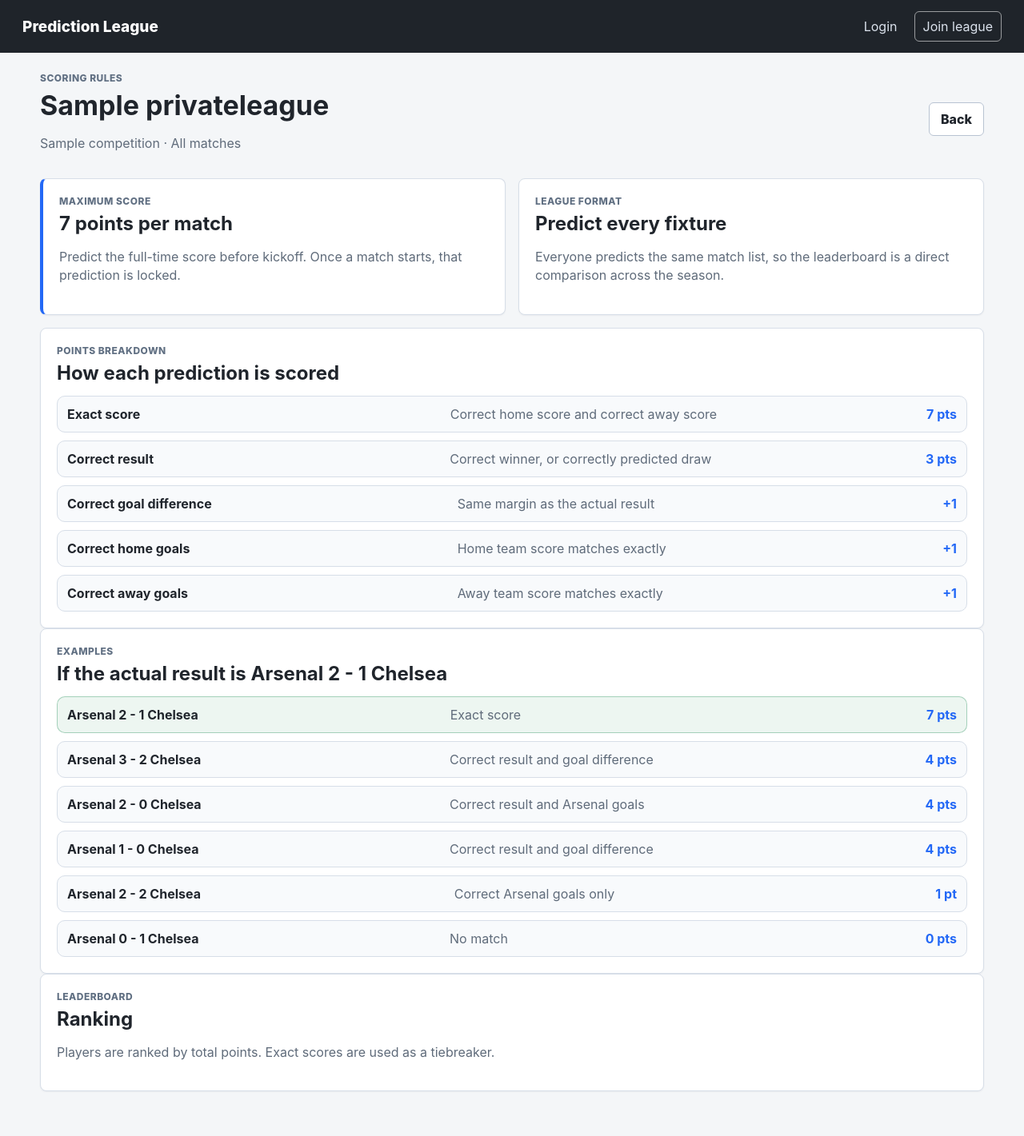
After one commit to soojh007/prediction-league-platform, a Django app: a page that uses templates/leagues/rules.html in a window 1280 px wide. The commit adds this page. Shown: the whole page at 80% size. Run offline with Django 4.2, Linux system fonts and the light colour scheme; tables that the repository leaves empty hold one stand-in row (values such as "Sample post").

Commit message:
Add league rules and organiser dashboard

```diff
--- a/leagues/urls.py
+++ b/leagues/urls.py
@@ -5,6 +5,7 @@ from . import views
 urlpatterns = [
     path('', views.home, name='home'),
     path('play/<slug:slug>/', views.public_league_landing, name='public_league_landing'),
+    path('play/<slug:slug>/rules/', views.league_rules, name='league_rules'),
     path('play/<slug:slug>/join/', views.join_public_league, name='join_public_league'),
     path('signup/', views.signup, name='signup'),
     path('dashboard/', views.dashboard, name='dashboard'),
--- a/leagues/views.py
+++ b/leagues/views.py
@@ -156,6 +156,22 @@ def public_league_landing(request, slug):
     return render_public_league_landing(request, league)
 
 
+def league_rules(request, slug):
+    league = get_object_or_404(
+        PrivateLeague.objects.select_related('competition'),
+        slug=slug,
+    )
+    is_league_member = (
+        request.user.is_authenticated
+        and not is_organiser(request.user)
+        and LeagueMembership.objects.filter(league=league, user=request.user).exists()
+    )
+    return render(request, 'leagues/rules.html', {
+        'league': league,
+        'is_league_member': is_league_member,
+    })
+
+
 def render_public_league_landing(request, league):
     is_league_member = (
         request.user.is_authenticated
@@ -298,7 +314,21 @@ def organiser_leagues(request):
         PrivateLeague.objects
         .filter(owner=request.user)
         .select_related('competition')
-        .prefetch_related('memberships')
+        .annotate(
+            player_count=models.Count('memberships', distinct=True),
+            team_count=models.Count('competition__teams', distinct=True),
+            match_count=models.Count('competition__matches', distinct=True),
+            upcoming_match_count=models.Count(
+                'competition__matches',
+                filter=models.Q(competition__matches__status=Match.Status.UPCOMING),
+                distinct=True,
+            ),
+            finished_match_count=models.Count(
+                'competition__matches',
+                filter=models.Q(competition__matches__status=Match.Status.FINISHED),
+                distinct=True,
+            ),
+        )
         .order_by('competition__name', 'name')
     )
 
--- a/static/leagues/styles.css
+++ b/static/leagues/styles.css
@@ -549,6 +549,51 @@ textarea {
     line-height: 1.4;
 }
 
+.rules-grid {
+    display: grid;
+    grid-template-columns: repeat(2, minmax(0, 1fr));
+    gap: 16px;
+    margin-bottom: 16px;
+}
+
+.rules-highlight {
+    border-left: 4px solid var(--primary);
+}
+
+.rules-table,
+.rules-examples {
+    display: grid;
+    gap: 10px;
+}
+
+.rules-row,
+.rules-example {
+    display: grid;
+    grid-template-columns: minmax(160px, 0.8fr) minmax(0, 1fr) auto;
+    gap: 12px;
+    align-items: center;
+    border: 1px solid var(--line);
+    border-radius: 10px;
+    background: #f8fafc;
+    padding: 12px;
+}
+
+.rules-row span,
+.rules-example span {
+    color: var(--muted);
+}
+
+.rules-row b,
+.rules-example b {
+    color: var(--primary);
+    white-space: nowrap;
+}
+
+.rules-example.exact {
+    border-color: rgba(30, 137, 83, 0.35);
+    background: rgba(30, 137, 83, 0.08);
+}
+
 .auth-links {
     display: grid;
     gap: 8px;
--- a/templates/leagues/home.html
+++ b/templates/leagues/home.html
@@ -53,6 +53,7 @@
                     </a>
                     <a class="secondary-button" href="{% url 'login' %}?league={{ league.slug }}">Player login</a>
                 {% endif %}
+                <a class="secondary-button" href="{% url 'league_rules' league.slug %}">Scoring rules</a>
             {% else %}
                 <a class="primary-button" href="#available-leagues">Choose a league</a>
                 <a class="secondary-button" href="{% url 'login' %}">Player login</a>
--- a/templates/leagues/league_detail.html
+++ b/templates/leagues/league_detail.html
@@ -11,6 +11,9 @@
         </div>
         <h1>{{ league.name }}</h1>
         <p>{{ league.get_prediction_mode_display }}</p>
+        <div class="hero-actions">
+            <a class="secondary-button" href="{% url 'league_rules' league.slug %}">Scoring rules</a>
+        </div>
     </div>
 </section>
 
--- /dev/null
+++ b/templates/leagues/rules.html
@@ -0,0 +1,141 @@
+{% extends "base.html" %}
+
+{% block title %}Scoring rules - {{ league.name }}{% endblock %}
+
+{% block content %}
+<section class="page-heading">
+    <div>
+        <p class="eyebrow">Scoring rules</p>
+        <h1>{{ league.name }}</h1>
+        <p class="helper-text">{{ league.competition.name }} · {{ league.get_prediction_mode_display }}</p>
+    </div>
+    {% if is_league_member %}
+        <a class="secondary-button" href="{{ league.get_absolute_url }}">Back to league</a>
+    {% else %}
+        <a class="secondary-button" href="{% url 'public_league_landing' league.slug %}">Back</a>
+    {% endif %}
+</section>
+
+<section class="rules-grid">
+    <div class="panel rules-highlight">
+        <p class="eyebrow">Maximum score</p>
+        <h2>7 points per match</h2>
+        <p class="helper-text">
+            Predict the full-time score before kickoff. Once a match starts, that prediction is locked.
+        </p>
+    </div>
+
+    <div class="panel">
+        <p class="eyebrow">League format</p>
+        {% if league.prediction_mode == 'SUPPORTER' %}
+            <h2>Predict your supported club</h2>
+            <p class="helper-text">
+                Choose one club, then predict only matches involving that club. Your club is locked after your first prediction.
+            </p>
+        {% elif league.prediction_mode == 'ALL' %}
+            <h2>Predict every fixture</h2>
+            <p class="helper-text">
+                Everyone predicts the same match list, so the leaderboard is a direct comparison across the season.
+            </p>
+        {% else %}
+            <h2>Predict featured matches</h2>
+            <p class="helper-text">
+                The organiser selects the matches that count for this league.
+            </p>
+        {% endif %}
+    </div>
+</section>
+
+<section class="panel">
+    <div class="section-heading compact">
+        <div>
+            <p class="eyebrow">Points breakdown</p>
+            <h2>How each prediction is scored</h2>
+        </div>
+    </div>
+
+    <div class="rules-table">
+        <div class="rules-row">
+            <strong>Exact score</strong>
+            <span>Correct home score and correct away score</span>
+            <b>7 pts</b>
+        </div>
+        <div class="rules-row">
+            <strong>Correct result</strong>
+            <span>Correct winner, or correctly predicted draw</span>
+            <b>3 pts</b>
+        </div>
+        <div class="rules-row">
+            <strong>Correct goal difference</strong>
+            <span>Same margin as the actual result</span>
+            <b>+1</b>
+        </div>
+        <div class="rules-row">
+            <strong>Correct home goals</strong>
+            <span>Home team score matches exactly</span>
+            <b>+1</b>
+        </div>
+        <div class="rules-row">
+            <strong>Correct away goals</strong>
+            <span>Away team score matches exactly</span>
+            <b>+1</b>
+        </div>
+    </div>
+</section>
+
+<section class="panel">
+    <div class="section-heading compact">
+        <div>
+            <p class="eyebrow">Examples</p>
+            <h2>If the actual result is Arsenal 2 - 1 Chelsea</h2>
+        </div>
+    </div>
+
+    <div class="rules-examples">
+        <div class="rules-example exact">
+            <strong>Arsenal 2 - 1 Chelsea</strong>
+            <span>Exact score</span>
+            <b>7 pts</b>
+        </div>
+        <div class="rules-example">
+            <strong>Arsenal 3 - 2 Chelsea</strong>
+            <span>Correct result and goal difference</span>
+            <b>4 pts</b>
+        </div>
+        <div class="rules-example">
+            <strong>Arsenal 2 - 0 Chelsea</strong>
+            <span>Correct result and Arsenal goals</span>
+            <b>4 pts</b>
+        </div>
+        <div class="rules-example">
+            <strong>Arsenal 1 - 0 Chelsea</strong>
+            <span>Correct result and goal difference</span>
+            <b>4 pts</b>
+        </div>
+        <div class="rules-example">
+            <strong>Arsenal 2 - 2 Chelsea</strong>
+            <span>Correct Arsenal goals only</span>
+            <b>1 pt</b>
+        </div>
+        <div class="rules-example">
+            <strong>Arsenal 0 - 1 Chelsea</strong>
+            <span>No match</span>
+            <b>0 pts</b>
+        </div>
+    </div>
+</section>
+
+<section class="panel">
+    <p class="eyebrow">Leaderboard</p>
+    <h2>Ranking</h2>
+    {% if league.ranking_mode == 'AVERAGE' %}
+        <p class="helper-text">
+            Players are ranked by average points after meeting the minimum prediction count. Exact scores are used as a tiebreaker.
+        </p>
+    {% else %}
+        <p class="helper-text">
+            Players are ranked by total points. Exact scores are used as a tiebreaker.
+        </p>
+    {% endif %}
+</section>
+{% endblock %}
```
Also changed, not shown: other parts of static/leagues/styles.css (+92 -0 lines), leagues/tests.py (+49 -2 lines), templates/leagues/organiser_leagues.html (+55 -11 lines).
